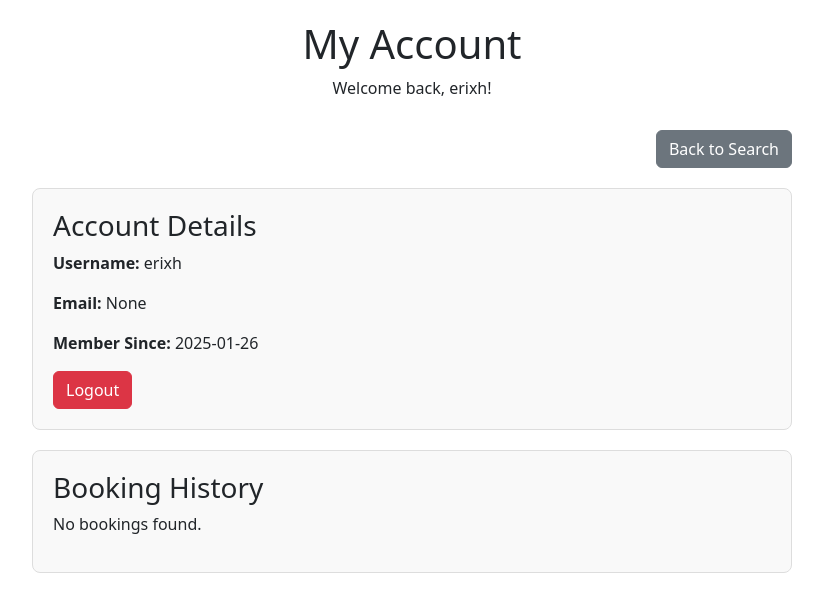
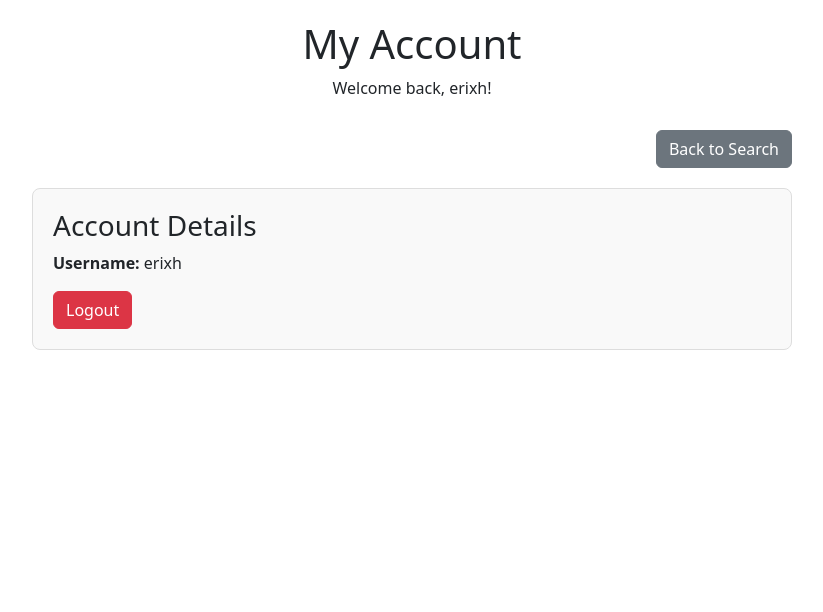
Before and after one commit to kyler505/tamuhack25_aa, a Flask app: page /my_account in a window 1280 px wide. Shown: the top 612 px of the page, without its empty margins (228-1051 px from the left). Run offline with Flask 3, Linux system fonts and the light colour scheme; a user stored in the database is signed in; data comes from the database, SQL or seed files in the repository; data that the repository does not hold is empty.

Commit message:
changes to app files
MADE CHANGES TO APP FILES THAT THESE SHITTY ASS BACK END DEVS WANTED FUCK YOU !!!11!!!!11!!1111!!1!

```diff
--- a/app.py
+++ b/app.py
@@ -25,13 +25,12 @@ def login():
         username = request.form['username']
         password = request.form['password']
 
-        # Verify the username and password
         if database.verify_user(username, password):
-            session['username'] = username  # Store the username in the session
-            return redirect(url_for('flight_search'))  # Redirect to flight search on successful login
+            session['username'] = username
+            return redirect(url_for('flight_search'))
         else:
-            flash('Invalid username or password', 'error')  # Show error message
-            return render_template('login.html', username=username)  # Retain the username in the form
+            flash('Invalid username or password', 'error')
+            return render_template('login.html', username=username)
     return render_template('login.html')
 
 @app.route('/register', methods=['GET', 'POST'])
@@ -52,19 +51,18 @@ def register():
 
 @app.route('/logout')
 def logout():
-    session.pop('username', None)  # Remove the username from the session
-    return redirect(url_for('login'))  # Redirect to login page without a success message
+    session.pop('username', None)
+    return redirect(url_for('login'))
 
 @app.route('/flight_search')
 def flight_search():
-    # Check if the user is logged in
     if 'username' not in session:
         flash('You need to log in to access this page.', 'error')
         return redirect(url_for('login'))
 
-    # Retrieve the user's last search from the session
-    last_search = session.get('last_search', None)
-    return render_template('flight_search.html', last_search=last_search)
+    # Fetch past flights from the database
+    past_flights = database.get_past_flights()
+    return render_template('flight_search.html', past_flights=past_flights)
 
 @app.route('/search', methods=['POST'])
 def search():
@@ -180,19 +178,13 @@ def search():
 
 @app.route('/my_account')
 def my_account():
-    # Check if the user is logged in
     if 'username' not in session:
         flash('You need to log in to access this page.', 'error')
         return redirect(url_for('login'))
 
-    # Fetch user details from the database
     username = session['username']
-    user = database.get_user_details(username)  # Implement this function in your database module
-
-    # Fetch booking history (if applicable)
-    bookings = database.get_user_bookings(username)  # Implement this function in your database module
-
-    return render_template('my_account.html', user=user, bookings=bookings)
+    user = database.get_user_details(username)
+    return render_template('my_account.html', user=user)
 
 if __name__ == '__main__':
     app.run(debug=True)
--- a/database.py
+++ b/database.py
@@ -1,13 +1,14 @@
 # database.py
 import sqlite3
 from werkzeug.security import generate_password_hash, check_password_hash
-from datetime import datetime
+from datetime import datetime, timedelta
+import random
 
 # Database file name
 DATABASE = 'users.db'
 
 def init_db():
-    """Initialize the database and create the users and bookings tables if they don't exist."""
+    """Initialize the database and create the tables if they don't exist."""
     with sqlite3.connect(DATABASE) as conn:
         cursor = conn.cursor()
 
@@ -16,26 +17,21 @@ def init_db():
             CREATE TABLE IF NOT EXISTS users (
                 id INTEGER PRIMARY KEY AUTOINCREMENT,
                 username TEXT UNIQUE NOT NULL,
-                password_hash TEXT NOT NULL,
-                email TEXT,  -- Add the email column
-                join_date TEXT  -- Add the join_date column
+                password_hash TEXT NOT NULL
             )
         ''')
 
-        # Create the bookings table
+        # Create the airline_data table for past flights
         cursor.execute('''
-            CREATE TABLE IF NOT EXISTS bookings (
+            CREATE TABLE IF NOT EXISTS airline_data (
                 id INTEGER PRIMARY KEY AUTOINCREMENT,
-                username TEXT NOT NULL,
+                flight_number TEXT NOT NULL,
                 departure_city TEXT NOT NULL,
-                departure_airport TEXT NOT NULL,
                 destination_city TEXT NOT NULL,
-                destination_airport TEXT NOT NULL,
-                departure_date TEXT NOT NULL,
-                return_date TEXT,
-                passengers INTEGER NOT NULL,
-                total_price REAL NOT NULL,
-                FOREIGN KEY (username) REFERENCES users(username)
+                departure_time TEXT NOT NULL,
+                arrival_time TEXT NOT NULL,
+                price REAL NOT NULL,
+                distance REAL NOT NULL
             )
         ''')
 
@@ -44,14 +40,13 @@ def init_db():
 def add_user(username, password):
     """Add a new user to the database."""
     password_hash = generate_password_hash(password)
-    join_date = datetime.now().strftime('%Y-%m-%d')
     try:
         with sqlite3.connect(DATABASE) as conn:
             cursor = conn.cursor()
             cursor.execute('''
-                INSERT INTO users (username, password_hash, join_date)
-                VALUES (?, ?, ?)
-            ''', (username, password_hash, join_date))
+                INSERT INTO users (username, password_hash)
+                VALUES (?, ?)
+            ''', (username, password_hash))
             conn.commit()
         return True
     except sqlite3.IntegrityError:
@@ -83,38 +78,50 @@ def get_user_details(username):
     """Fetch user details from the database."""
     with sqlite3.connect(DATABASE) as conn:
         cursor = conn.cursor()
-        cursor.execute('SELECT username, email, join_date FROM users WHERE username = ?', (username,))
+        cursor.execute('SELECT username FROM users WHERE username = ?', (username,))
         user = cursor.fetchone()
         if user:
             return {
-                'username': user[0],
-                'email': user[1],
-                'join_date': user[2]
+                'username': user[0]
             }
         return None
 
-def get_user_bookings(username):
-    """Fetch booking history for a user."""
+def insert_mock_flight_data():
+    """Insert mock data for past flights into the airline_data table."""
+    cities = ["New York", "Los Angeles", "Chicago", "Houston", "Phoenix", "Philadelphia", "San Antonio", "San Diego", "Dallas", "San Jose"]
     with sqlite3.connect(DATABASE) as conn:
         cursor = conn.cursor()
-        cursor.execute('''
-            SELECT id, departure_city, departure_airport, destination_city, destination_airport,
-                   departure_date, return_date, passengers, total_price
-            FROM bookings
-            WHERE username = ?
-        ''', (username,))
-        bookings = cursor.fetchall()
+        for _ in range(20):  # Insert 20 mock flights
+            flight_number = f"AA{random.randint(100, 999)}"
+            departure_city = random.choice(cities)
+            destination_city = random.choice([city for city in cities if city != departure_city])
+            departure_time = (datetime.now() - timedelta(days=random.randint(1, 30))).strftime("%Y-%m-%d %H:%M:%S")
+            arrival_time = (datetime.now() - timedelta(days=random.randint(1, 30)) + timedelta(hours=random.randint(1, 6))).strftime("%Y-%m-%d %H:%M:%S")
+            price = round(random.uniform(100, 500), 2)
+            distance = round(random.uniform(500, 2000), 2)
+
+            cursor.execute('''
+                INSERT INTO airline_data (flight_number, departure_city, destination_city, departure_time, arrival_time, price, distance)
+                VALUES (?, ?, ?, ?, ?, ?, ?)
+            ''', (flight_number, departure_city, destination_city, departure_time, arrival_time, price, distance))
+        conn.commit()
+
+def get_past_flights():
+    """Fetch all past flights from the airline_data table."""
+    with sqlite3.connect(DATABASE) as conn:
+        cursor = conn.cursor()
+        cursor.execute('SELECT * FROM airline_data')
+        flights = cursor.fetchall()
         return [
             {
-                'id': booking[0],
-                'departure_city': booking[1],
-                'departure_airport': booking[2],
-                'destination_city': booking[3],
-                'destination_airport': booking[4],
-                'departure_date': booking[5],
-                'return_date': booking[6],
-                'passengers': booking[7],
-                'total_price': booking[8]
+                'id': flight[0],
+                'flight_number': flight[1],
+                'departure_city': flight[2],
+                'destination_city': flight[3],
+                'departure_time': flight[4],
+                'arrival_time': flight[5],
+                'price': flight[6],
+                'distance': flight[7]
             }
-            for booking in bookings
+            for flight in flights
         ]
--- a/templates/my_account.html
+++ b/templates/my_account.html
@@ -1,3 +1,4 @@
+<!-- templates/my_account.html -->
 <!DOCTYPE html>
 <html lang="en">
 <head>
@@ -15,33 +16,24 @@
             text-align: center;
             margin-bottom: 30px;
         }
-        .account-details, .booking-history {
+        .account-details {
             background-color: #f9f9f9;
             border: 1px solid #ddd;
             border-radius: 8px;
             padding: 20px;
             margin-bottom: 20px;
         }
-        .booking-card {
-            border: 1px solid #ddd;
-            border-radius: 8px;
-            padding: 15px;
-            margin-bottom: 10px;
-            background-color: #fff;
-        }
-        .booking-card h5 {
-            margin-bottom: 10px;
-        }
-        .booking-card p {
-            margin: 5px 0;
-        }
         .back-to-search {
+            display: flex;
+            justify-content: flex-end;
             margin-bottom: 20px;
         }
     </style>
 </head>
 <body>
+
     <div class="account-container">
+
         <!-- Header -->
         <div class="account-header">
             <h1>My Account</h1>
@@ -50,38 +42,14 @@
 
         <!-- Back to Search Button -->
         <div class="back-to-search">
-            <div class="d-flex justify-content-end">
-                <a href="{{ url_for('flight_search') }}" class="btn btn-secondary">Back to Search</a>
-            </div>
+            <a href="{{ url_for('flight_search') }}" class="btn btn-secondary">Back to Search</a>
         </div>
 
         <!-- Account Details -->
         <div class="account-details">
             <h3>Account Details</h3>
             <p><strong>Username:</strong> {{ user.username }}</p>
-            <p><strong>Email:</strong> {{ user.email }}</p>
-            <p><strong>Member Since:</strong> {{ user.join_date }}</p>
             <a href="{{ url_for('logout') }}" class="btn btn-danger">Logout</a>
-        </div>
-
-        <!-- Booking History -->
-        <div class="booking-history">
-            <h3>Booking History</h3>
-            {% if bookings %}
-                {% for booking in bookings %}
-                <div class="booking-card">
-                    <h5>Booking #{{ booking.id }}</h5>
-                    <p><strong>Departure:</strong> {{ booking.departure_city }} ({{ booking.departure_airport }})</p>
-                    <p><strong>Destination:</strong> {{ booking.destination_city }} ({{ booking.destination_airport }})</p>
-                    <p><strong>Departure Date:</strong> {{ booking.departure_date }}</p>
-                    <p><strong>Return Date:</strong> {{ booking.return_date if booking.return_date else 'One-way' }}</p>
-                    <p><strong>Passengers:</strong> {{ booking.passengers }}</p>
-                    <p><strong>Total Price:</strong> ${{ booking.total_price }}</p>
-                </div>
-                {% endfor %}
-            {% else %}
-                <p>No bookings found.</p>
-            {% endif %}
         </div>
     </div>
 
```
Also changed, not shown: users.db.
